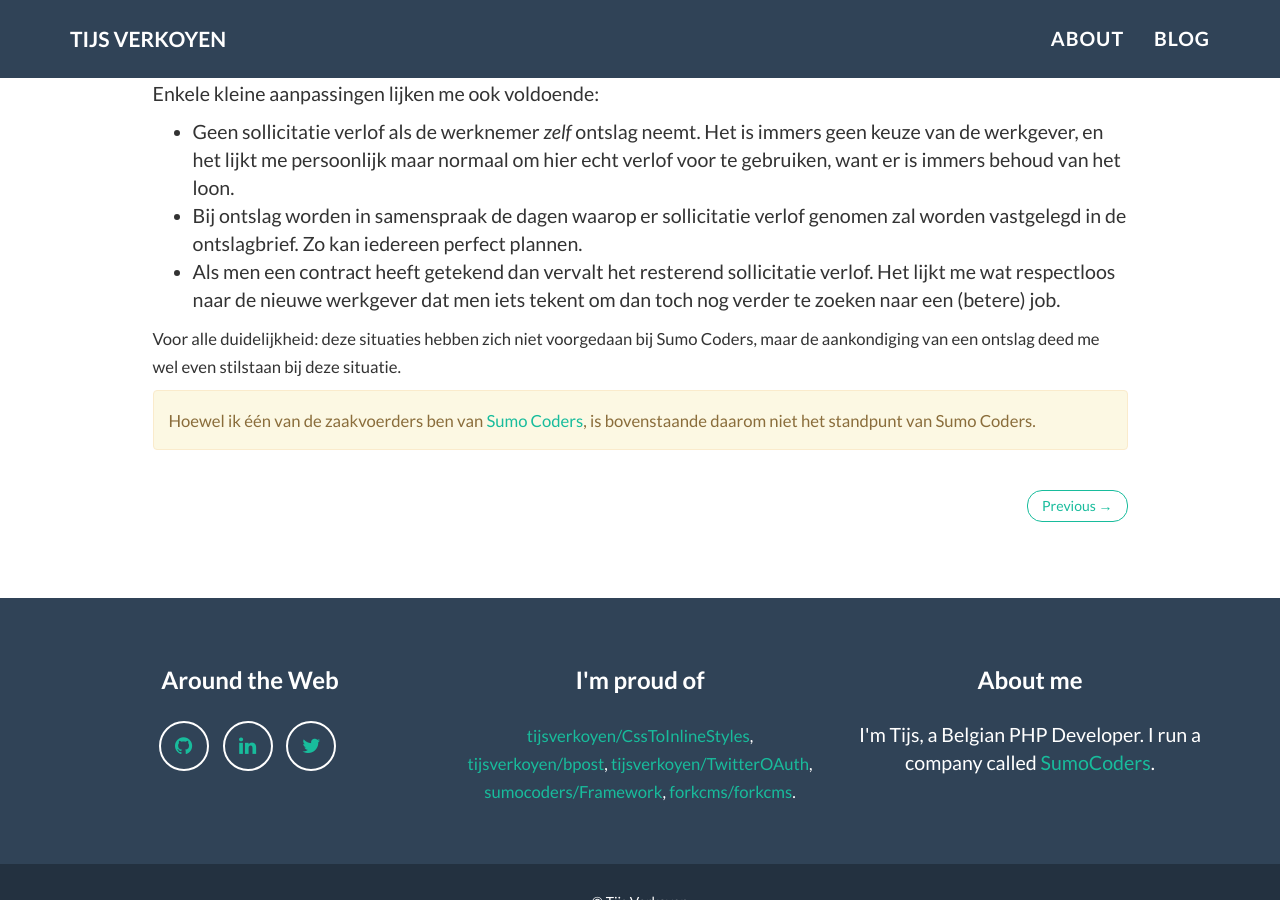
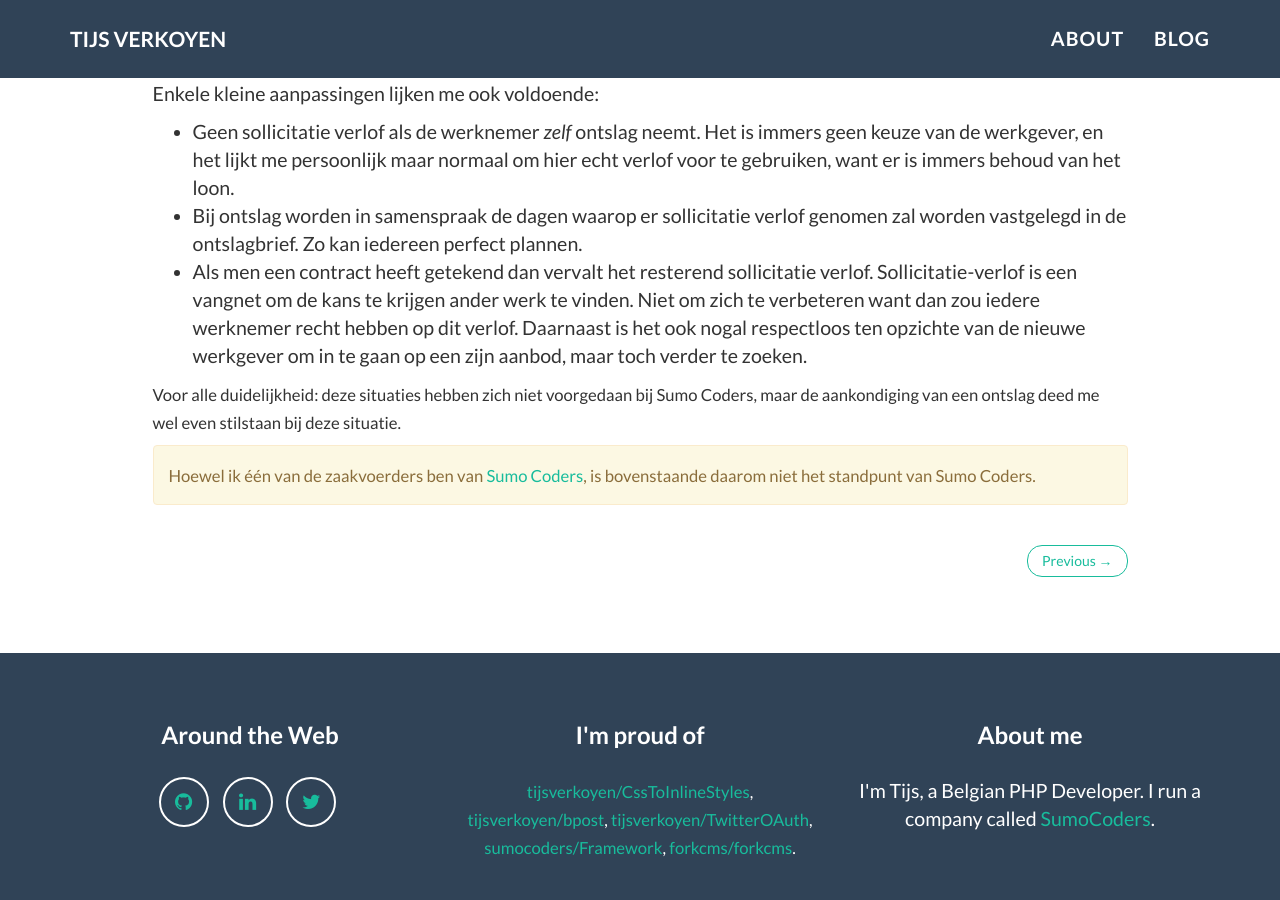
Before and after one commit to tijsverkoyen/tijsverkoyen.github.io, a Jekyll site: the page built from _posts/2016-05-12-sollicitatie-verlof.md, in a window 1280 px wide and 900 px high, scrolled down 1722 px. Built offline with Jekyll 4.4.1, drawn with Linux system fonts in a browser that asks for light colours; nearby versions of some CDN libraries.

```diff
--- a/_posts/2016-05-12-sollicitatie-verlof.md
+++ b/_posts/2016-05-12-sollicitatie-verlof.md
@@ -67,8 +67,10 @@ Enkele kleine aanpassingen lijken me ook voldoende:
   me persoonlijk maar normaal om hier echt verlof voor te gebruiken, want er is immers behoud van het loon.
 * Bij ontslag worden in samenspraak de dagen waarop er sollicitatie verlof genomen zal worden vastgelegd in de ontslagbrief.
   Zo kan iedereen perfect plannen.
-* Als men een contract heeft getekend dan vervalt het resterend sollicitatie verlof. Het lijkt me wat respectloos naar de
-  nieuwe werkgever dat men iets tekent om dan toch nog verder te zoeken naar een (betere) job.
+* Als men een contract heeft getekend dan vervalt het resterend sollicitatie verlof. Sollicitatie-verlof is een vangnet om
+  de kans te krijgen ander werk te vinden. Niet om zich te verbeteren want dan zou iedere werknemer recht hebben op dit
+  verlof. Daarnaast is het ook nogal respectloos ten opzichte van de nieuwe werkgever om in te gaan op een zijn aanbod, maar
+  toch verder te zoeken.
 
 
 <small>Voor alle duidelijkheid: deze situaties hebben zich niet voorgedaan bij Sumo Coders, maar de aankondiging van een
```
